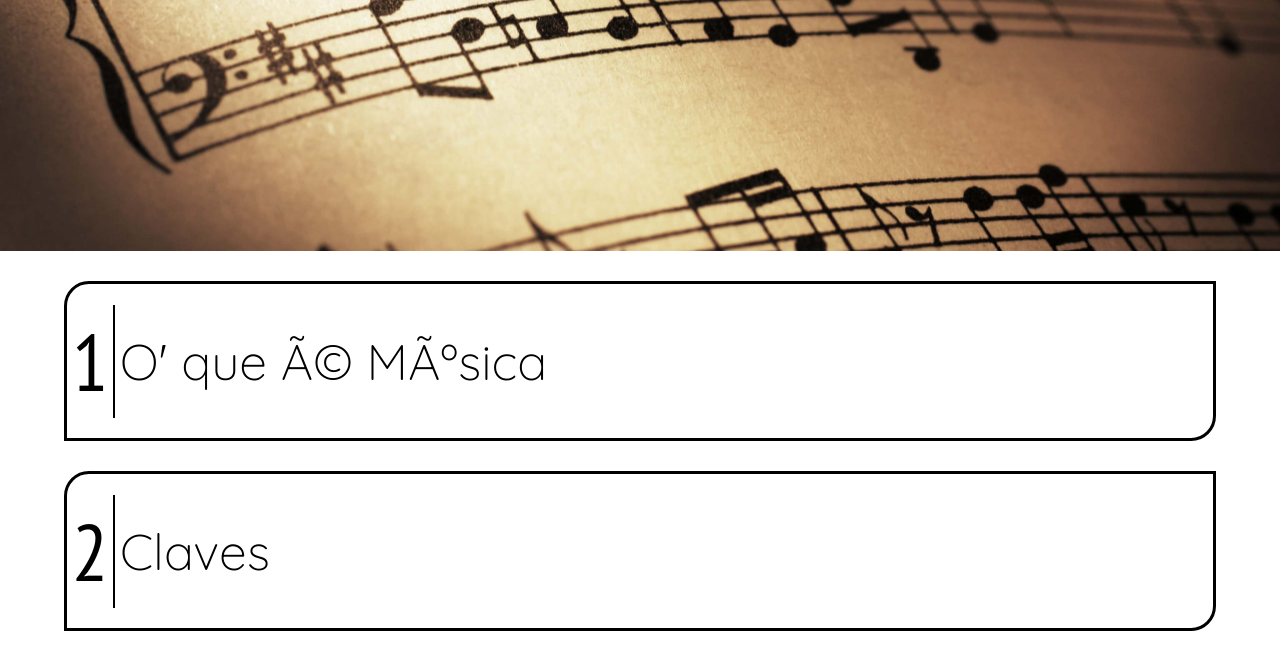
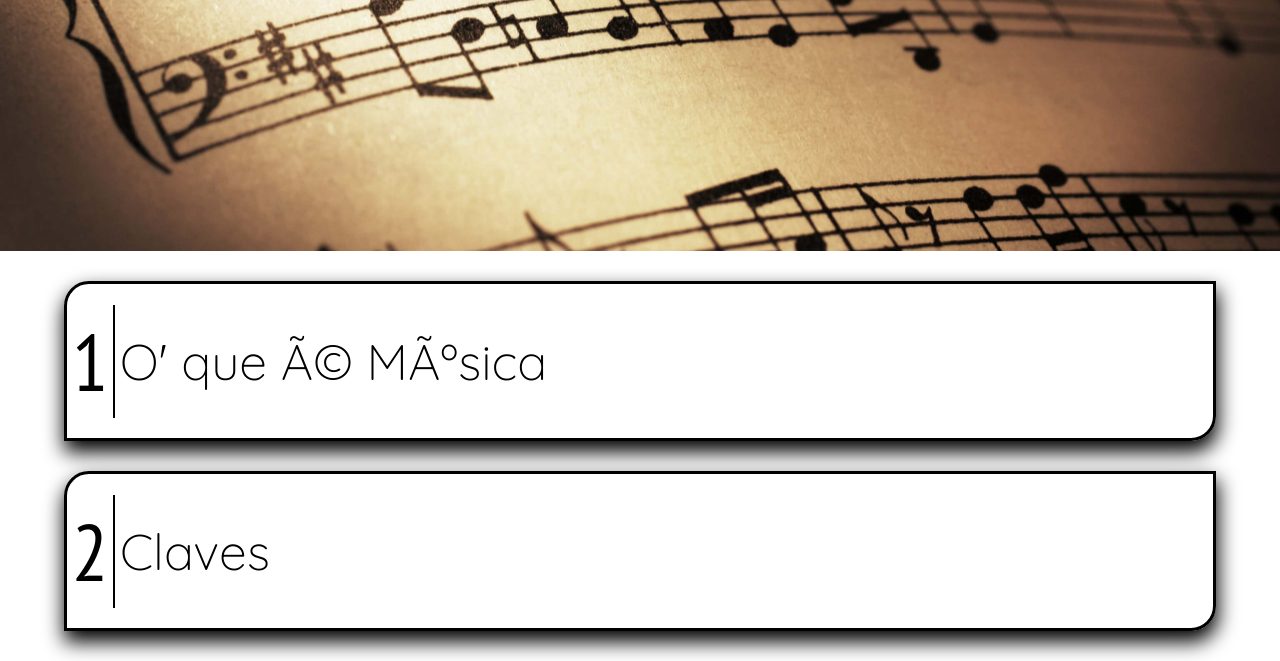
Before and after one commit to AlexandreTorrecilhas/AULA_MUSICA_PLATAFORMA, a plain HTML site: page _CODIGOS/lista_aula.html in a window 1280 px wide. Shown: the part 389-1050 px from the top of the page. Drawn offline with Linux system fonts and the light colour scheme; a web font is replaced by a local one.

Commit message:
Version with class`s links configurated
At this version, the classes`s links were configurated

```diff
--- a/_CODIGOS/lista_aula.html
+++ b/_CODIGOS/lista_aula.html
@@ -19,13 +19,13 @@
                 <h2>Orquestra Ágape</h2>
             </hgroup>
         </header>
-        <div class="topico">
+        <a href=""><div class="topico">
             <div class="topic_number">1</div>
             <div class="topic_name">O' que é Música</div>
-        </div>
-        <div class="topico">
+        </div></a>
+        <a href=""><div class="topico">
             <div class="topic_number">2</div>
             <div class="topic_name">Claves</div>
-        </div>
+        </div></a>
     </body>
 </html>
--- a/_CSS/_common_css.css
+++ b/_CSS/_common_css.css
@@ -44,6 +44,7 @@ h1,h2 {
 nav a{
     font-family: 'Quicksand', sans-serif;
     font-size: 18pt;
+    font-weight: 800;
     padding: 6px;
     margin: 0px 5px;
     text-decoration: none;
--- a/_CSS/lista_aulas_css.css
+++ b/_CSS/lista_aulas_css.css
@@ -21,21 +21,29 @@ header{
     margin: auto;
 }
 .topico{
+    display: flex;
+    align-items:center;
+    justify-content: flex-start;
+    align-content: center;
     border: 3px solid black;
-    display: flex;
+    box-shadow: 1px 10px 20px 1px;
     height: 20vh;
     width: 90%;
     margin: 30px auto;
     border-radius: 25px 0;
-    align-items:center;
-    justify-content: flex-start;
-    align-content: center;
 }
 .topico:hover{
-    background-color: aqua;
+    background-color: orangered;
     transition: 0.5s;
 }
 /**Body Configuration*/
+
+/**Configuration by tag`s name*/
+a{
+    text-decoration: none;
+    color: black;
+}
+/**Class`s topics configurations*/
 .topic_number, .topic_name{
     position: relative;
     font-family: 'Quicksand', sans-serif;
```
Also changed, not shown: _CODIGOS/index.html (+1 -1 lines).
